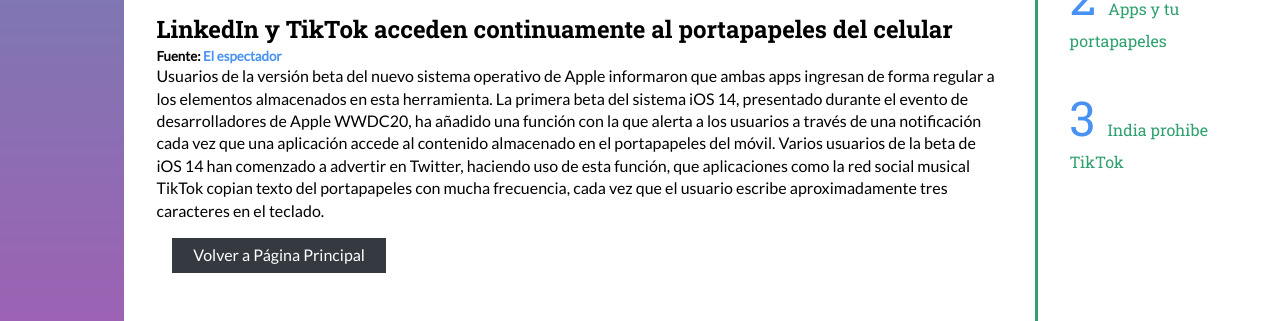
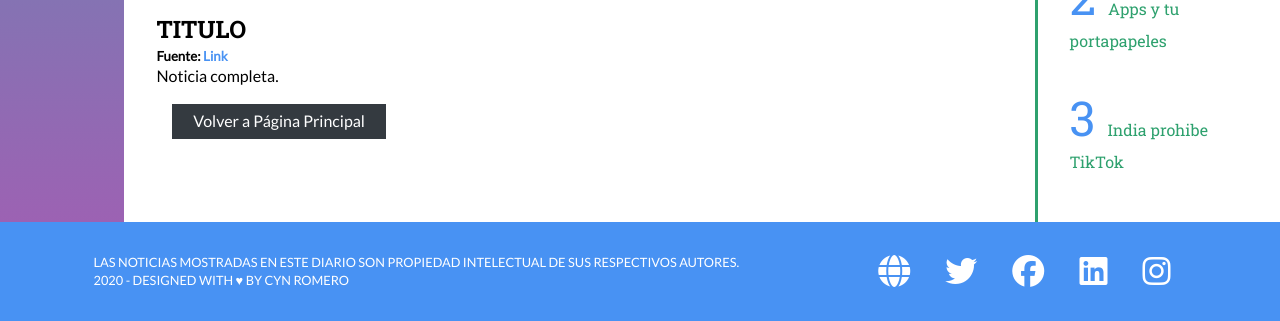
Before and after one commit to ivanenoriega/TechNews, a plain HTML site: page resources/boiler.html in a window 1280 px wide. Shown: the part 615-936 px from the top of the page. Drawn offline with nearby package versions, Linux system fonts and the light colour scheme; files that its build step writes are made by us from their sources; a web font is replaced by a local one.

Commit message:
terminado el archivo de recursos html

```diff
--- a/resources/boiler.html
+++ b/resources/boiler.html
@@ -36,9 +36,9 @@
         <section class="news p-2">
             <article class="news_post complete">
                 <img src="https://www.elespectador.com/resizer/3zPG7-xnBzrw6vLI6zlNaeYwvB4=/657x0/filters:format(jpeg)/cloudfront-us-east-1.images.arcpublishing.com/elespectador/RNFNTXP4Q5AFFNS4FZO63Q6Y6M.jpg" alt="">
-                    <h2>LinkedIn y TikTok acceden continuamente al portapapeles del celular</h2>
-                    <h5>Fuente: <a href="https://www.elespectador.com/noticias/tecnologia/linkedin-y-tiktok-acceden-continuamente-al-portapapeles-del-celular/">El espectador</a></h5>
-                    <p>Usuarios de la versión beta del nuevo sistema operativo de Apple informaron que ambas apps ingresan de forma regular a los elementos almacenados en esta herramienta. La primera beta del sistema iOS 14, presentado durante el evento de desarrolladores de Apple WWDC20, ha añadido una función con la que alerta a los usuarios a través de una notificación cada vez que una aplicación accede al contenido almacenado en el portapapeles del móvil. Varios usuarios de la beta de iOS 14 han comenzado a advertir en Twitter, haciendo uso de esta función, que aplicaciones como la red social musical TikTok copian texto del portapapeles con mucha frecuencia, cada vez que el usuario escribe aproximadamente tres caracteres en el teclado.</p>
+                    <h2>TITULO</h2>
+                    <h5>Fuente: <a href="#">Link</a></h5>
+                    <p>Noticia completa.</p>
                 </article>
             <a class="btn btn-dark m-1" href="index.html">Volver a Página Principal</a>
         </section>
```
